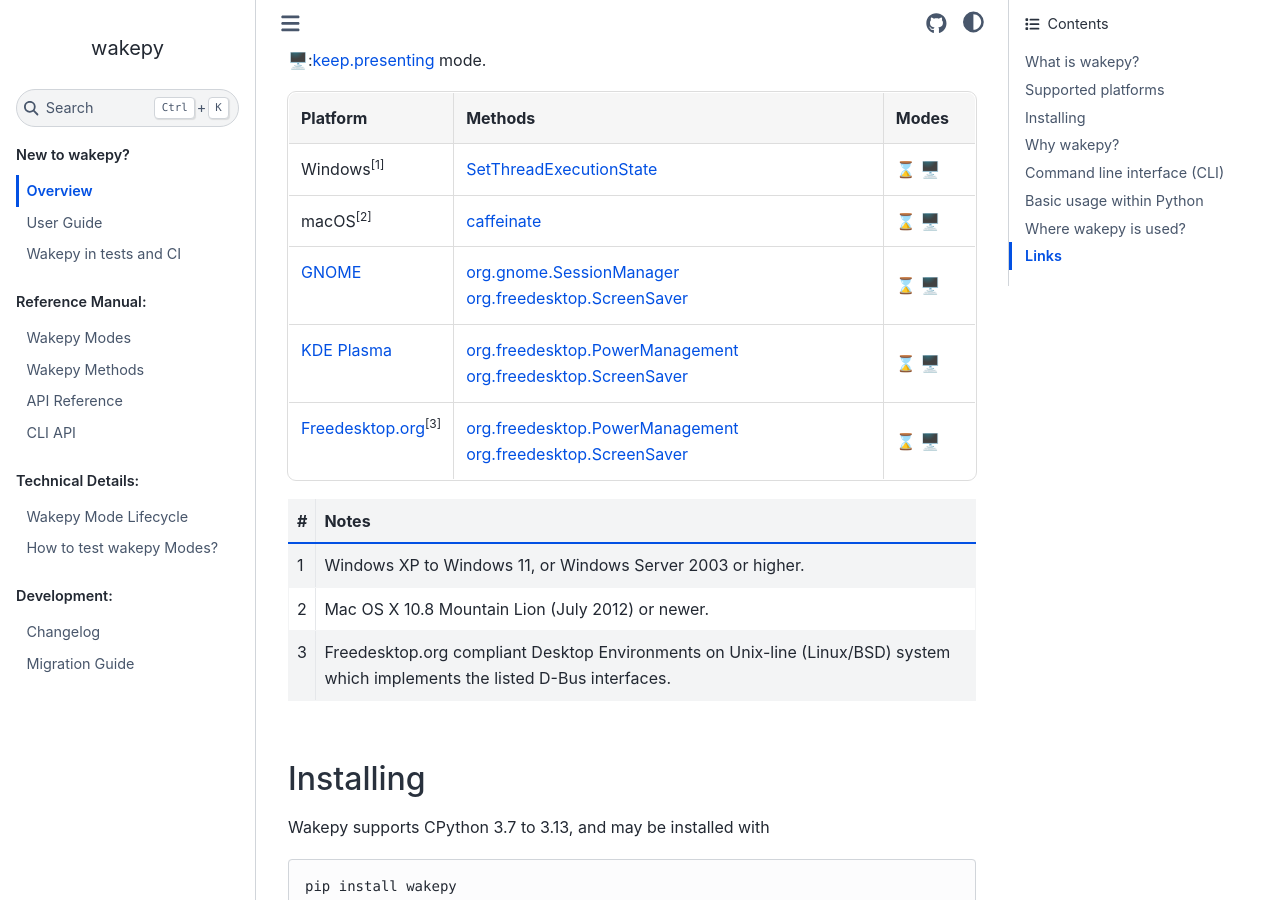
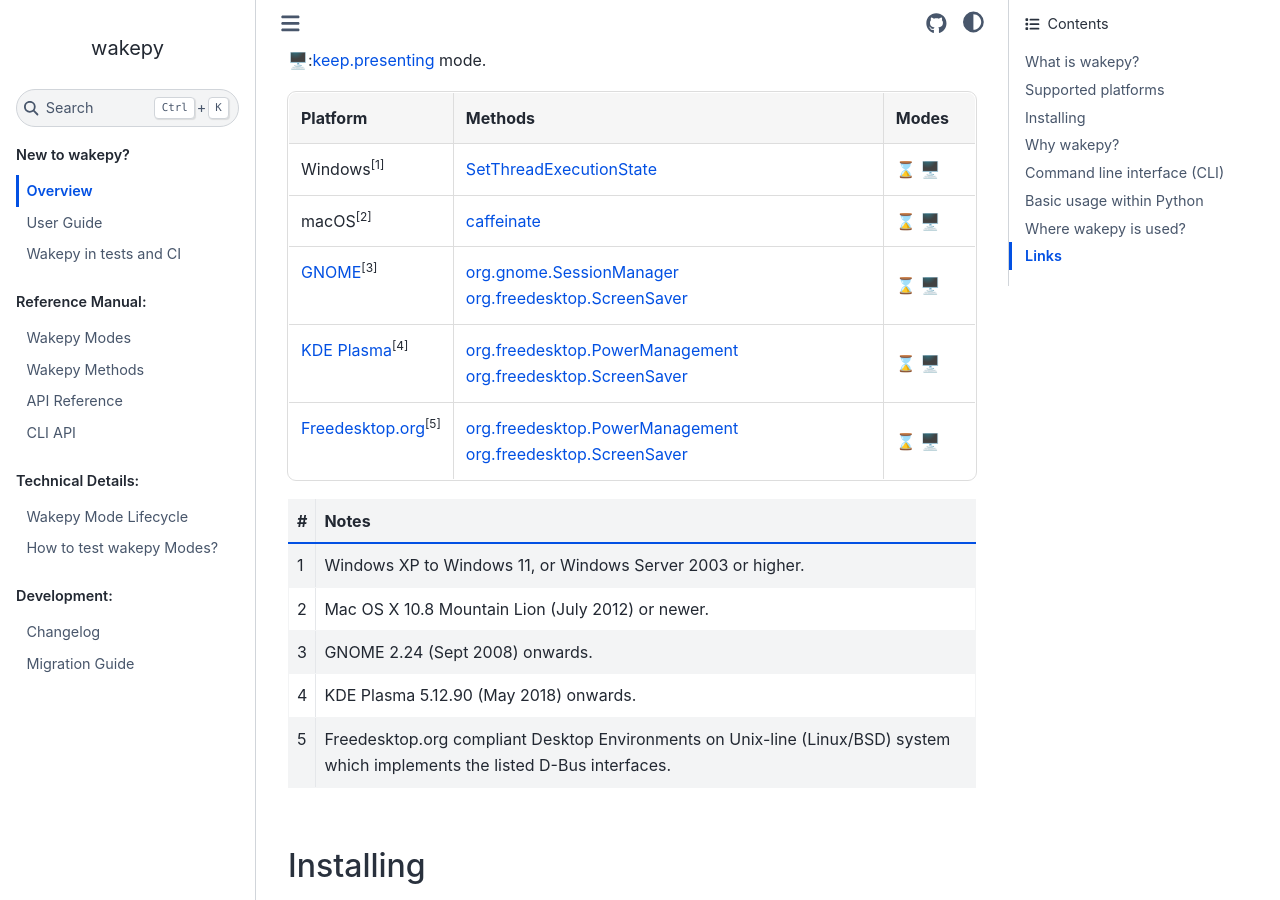
Before and after one commit to fohrloop/wakepy, a Sphinx documentation site: the page built from docs/source/index.md, in a window 1280 px wide and 900 px high, scrolled down 514 px. Built offline with Sphinx 7.4.7 and the Sphinx Book theme 1.1.4, drawn with Linux system fonts in a browser that asks for light colours; the version number could not be read and is left out.

Commit message:
add footnotes

```diff
--- a/docs/source/index.md
+++ b/docs/source/index.md
@@ -41,19 +41,19 @@
       <td>⌛ 🖥️</td>
     </tr>
     <tr>
-      <td><a href="https://en.wikipedia.org/wiki/GNOME">GNOME</a></td>
+      <td><a href="https://en.wikipedia.org/wiki/GNOME">GNOME</a><sup>[3]</sup></td>
       <td><a href="https://wakepy.readthedocs.io/stable/methods-reference.html#org-gnome-sessionmanager">org.gnome.SessionManager</a><br>
       <a href="https://wakepy.readthedocs.io/stable/methods-reference.html#org-freedesktop-screensaver">org.freedesktop.ScreenSaver</a></td>
       <td>⌛ 🖥️</td>
     </tr>
     <tr>
-      <td><a href="https://en.wikipedia.org/wiki/KDE_Plasma">KDE Plasma</a></td>
+      <td><a href="https://en.wikipedia.org/wiki/KDE_Plasma">KDE Plasma</a><sup>[4]</sup></td>
       <td><a href="https://wakepy.readthedocs.io/stable/methods-reference.html#org-freedesktop-powermanagement">org.freedesktop.PowerManagement</a><br>
       <a href="https://wakepy.readthedocs.io/stable/methods-reference.html#org-freedesktop-screensaver">org.freedesktop.ScreenSaver</a></td>
       <td>⌛ 🖥️</td>
     </tr>
     <tr>
-      <td><a href="https://en.wikipedia.org/wiki/Freedesktop.org">Freedesktop.org</a><sup>[3]</sup></td>
+      <td><a href="https://en.wikipedia.org/wiki/Freedesktop.org">Freedesktop.org</a><sup>[5]</sup></td>
       <td>
       <a href="https://wakepy.readthedocs.io/stable/methods-reference.html#org-freedesktop-powermanagement">org.freedesktop.PowerManagement</a><br>
       <a href="https://wakepy.readthedocs.io/stable/methods-reference.html#org-freedesktop-screensaver">org.freedesktop.ScreenSaver</a>
@@ -65,11 +65,13 @@
 
 <p style="margin-top:1em;">
 
-| #        |  Notes          |
-| -------- | --------------- |
-| 1    | Windows XP to Windows 11, or Windows Server 2003 or higher.         |
-| 2    | Mac OS X 10.8 Mountain Lion (July 2012) or newer.         |
-| 3    | Freedesktop.org compliant Desktop Environments on Unix-line (Linux/BSD) system which implements the listed D-Bus interfaces.      |
+| #   | Notes                                                                                                                        |
+| --- | ---------------------------------------------------------------------------------------------------------------------------- |
+| 1   | Windows XP to Windows 11, or Windows Server 2003 or higher.                                                                  |
+| 2   | Mac OS X 10.8 Mountain Lion (July 2012) or newer.                                                                            |
+| 3   | GNOME 2.24 (Sept 2008) onwards.                                                                                             |
+| 4   | KDE Plasma 5.12.90 (May 2018) onwards.                                                                                               |
+| 5   | Freedesktop.org compliant Desktop Environments on Unix-line (Linux/BSD) system which implements the listed D-Bus interfaces. |
 
 ## Installing
 
```
